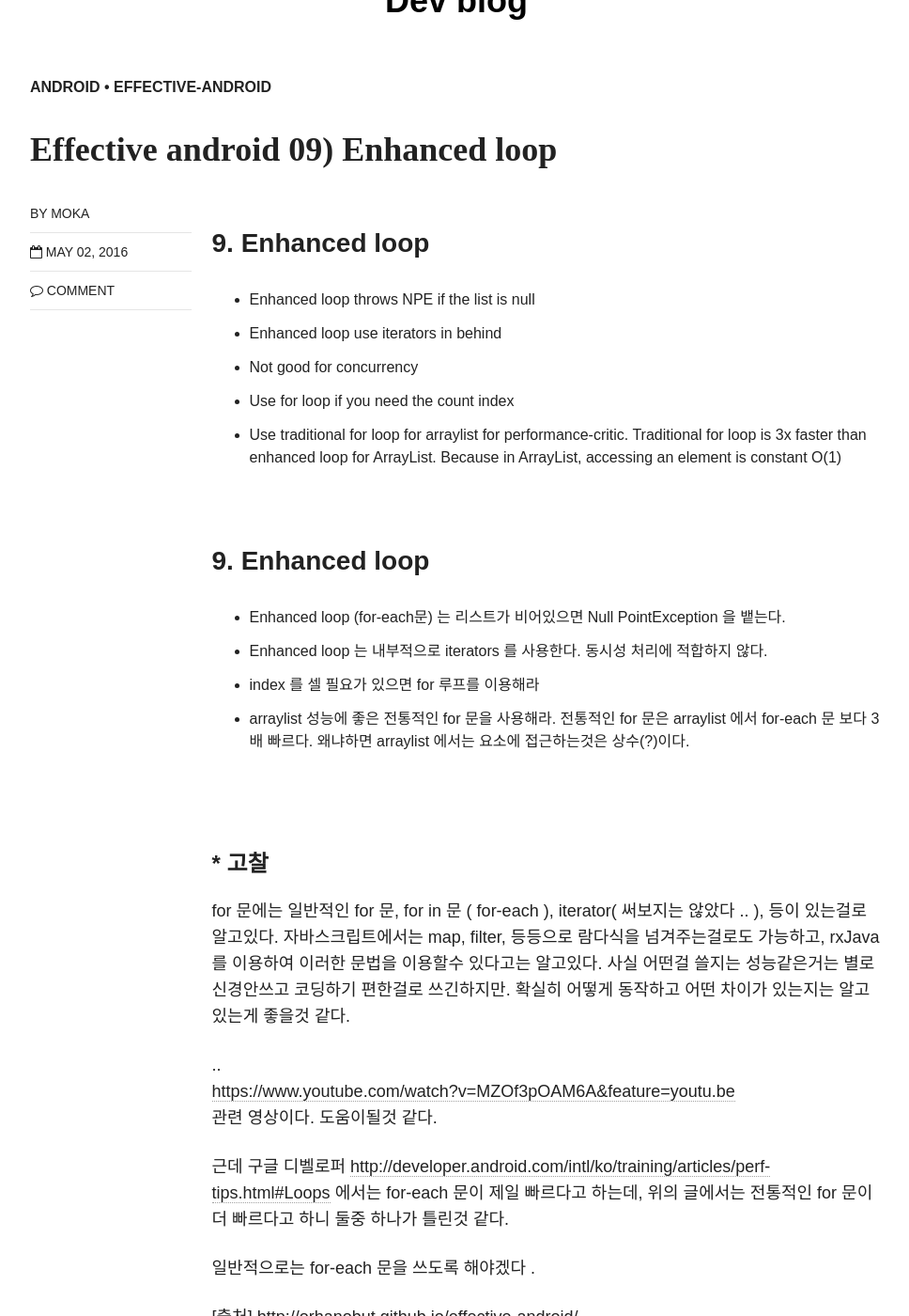
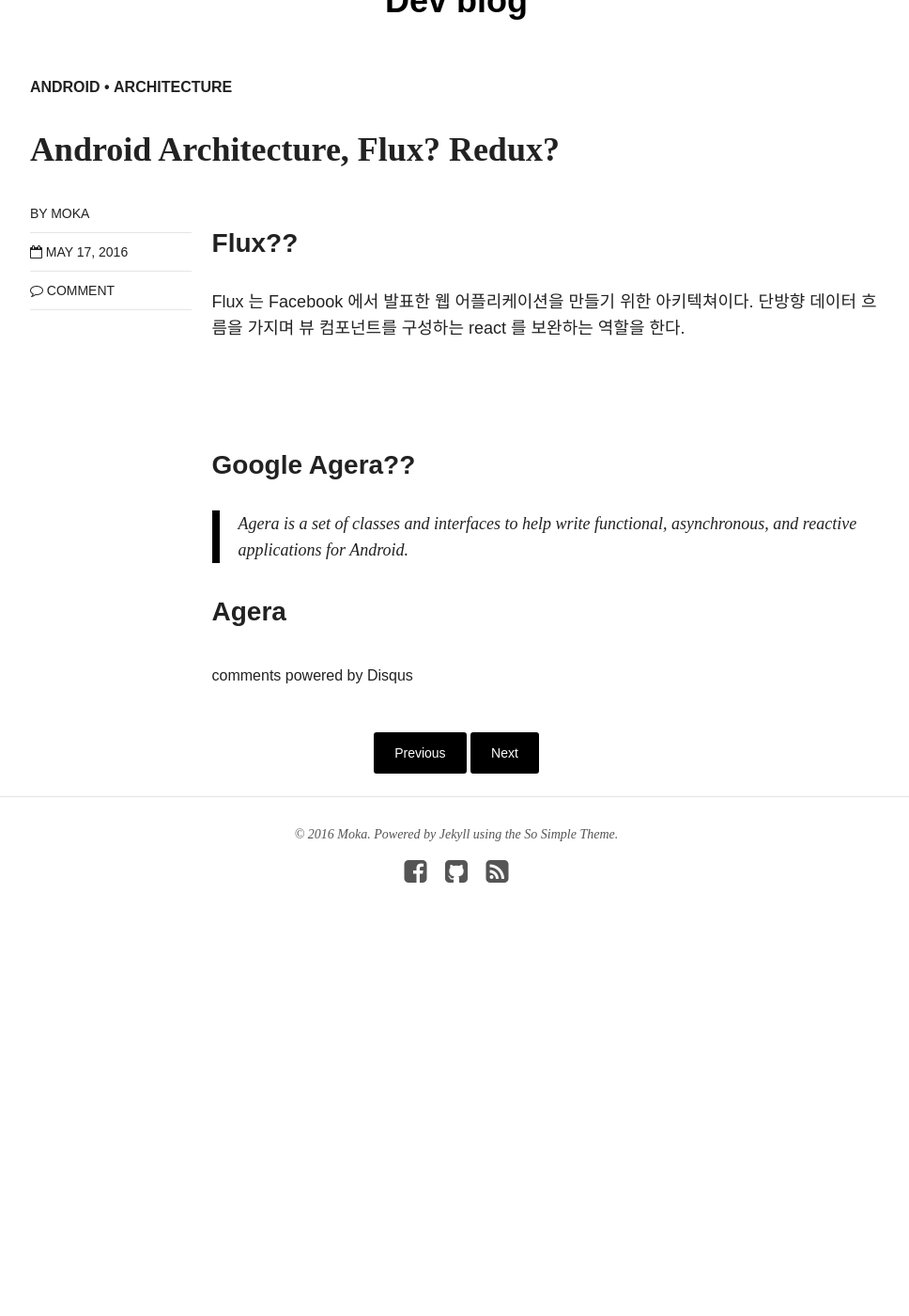
Before and after one commit to steadymoka/moka-a.github.io, a Jekyll site: the page built from _posts/android/2016-05-17-android-architecture.md, in a window 1280 px wide and 1400 px high, scrolled down 346 px. Shown: the whole window at 94% size, without its empty margins (154-1122 px from the left). Built offline with Jekyll 4.4.1, drawn with Linux system fonts in a browser that asks for light colours; nearby versions of some CDN libraries; comment, search, counter and statistics services are not loaded; after the commit the page ends 1385 px from its top, so only the background shows below that; some of the changed text lies outside the part shown.

```diff
--- a/_posts/android/2016-05-17-android-architecture.md
+++ b/_posts/android/2016-05-17-android-architecture.md
@@ -1,47 +1,22 @@
 ---
 layout: post
-title: "Effective android 09) Enhanced loop"
+title: "Android Architecture, Flux? Redux?"
 modified:
-categories: effective-android
+categories: android
 excerpt:
-tags: [android, effective-android]
+tags: [android, architecture]
 image:
   feature:
-date: 2016-05-02
+date: 2016-05-17
 ---
 
-### 9. Enhanced loop
-- Enhanced loop throws NPE if the list is null
-- Enhanced loop use iterators in behind
-- Not good for concurrency
-- Use for loop if you need the count index
-- Use traditional for loop for arraylist for performance-critic. Traditional for loop is 3x faster than enhanced loop for ArrayList. Because in ArrayList, accessing an element is constant O(1)
+### Flux??
+Flux 는 Facebook 에서 발표한 웹 어플리케이션을 만들기 위한 아키텍쳐이다. 단방향 데이터 흐름을 가지며 뷰 컴포넌트를 구성하는 react 를 보완하는 역할을 한다.
 
 <br>
-
-### 9. Enhanced loop
-- Enhanced loop (for-each문) 는 리스트가 비어있으면 Null PointException 을 뱉는다.
-- Enhanced loop 는 내부적으로 iterators 를 사용한다. 동시성 처리에 적합하지 않다.
-- index 를 셀 필요가 있으면 for 루프를 이용해라
-- arraylist 성능에 좋은 전통적인 for 문을 사용해라. 전통적인 for 문은 arraylist 에서 for-each 문 보다 3배 빠르다. 왜냐하면 arraylist 에서는 요소에 접근하는것은 상수(?)이다.
+<br>
+### Google Agera??
+>Agera is a set of classes and interfaces to help write functional, asynchronous, and reactive applications for Android.
 
 
-<br><br>
-
-#### * 고찰
-for 문에는 일반적인 for 문, for in 문 ( for-each ), iterator( 써보지는 않았다 .. ), 등이 있는걸로 알고있다.
-자바스크립트에서는 map, filter, 등등으로 람다식을 넘겨주는걸로도 가능하고, rxJava 를 이용하여 이러한 문법을 이용할수 있다고는 알고있다. 사실 어떤걸 쓸지는 성능같은거는 별로 신경안쓰고 코딩하기 편한걸로 쓰긴하지만. 확실히 어떻게 동작하고 어떤 차이가 있는지는 알고있는게 좋을것 같다.
-
-..<br>
-[https://www.youtube.com/watch?v=MZOf3pOAM6A&feature=youtu.be](https://www.youtube.com/watch?v=MZOf3pOAM6A&feature=youtu.be) <br>
-관련 영상이다. 도움이될것 같다.
-
-
-근데 구글 디벨로퍼 [http://developer.android.com/intl/ko/training/articles/perf-tips.html#Loops](http://developer.android.com/intl/ko/training/articles/perf-tips.html#Loops) 에서는 for-each 문이 제일 빠르다고 하는데, 위의 글에서는 전통적인 for 문이 더 빠르다고 하니 둘중 하나가 틀린것 같다.
-
-일반적으로는 for-each 문을 쓰도록 해야겠다 .
-
-
-
-
-[출처] [http://orhanobut.github.io/effective-android/](http://orhanobut.github.io/effective-android/)
+### Agera
```
Also changed, not shown: _posts/effective-android/2016-05-17-effective-android-10.md (+2 -2 lines), _posts/effective-android/2016-05-19-effective-android-11.md (added, +55 -0 lines).
